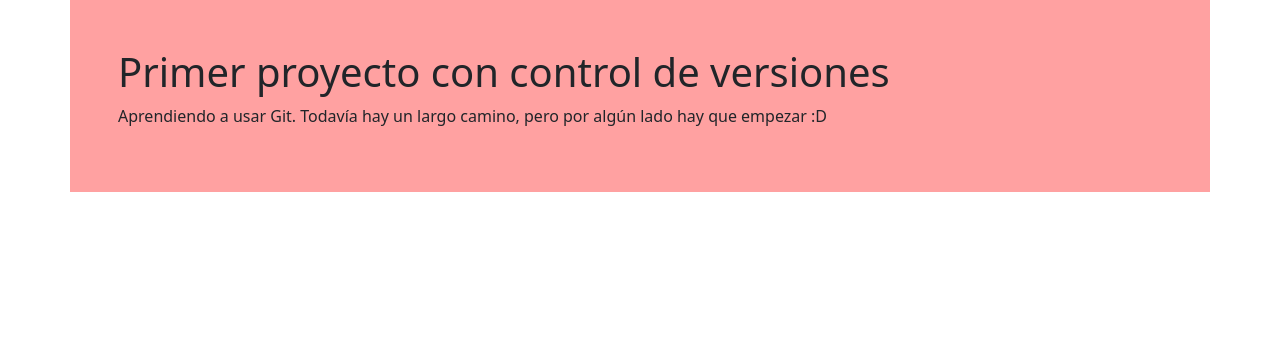
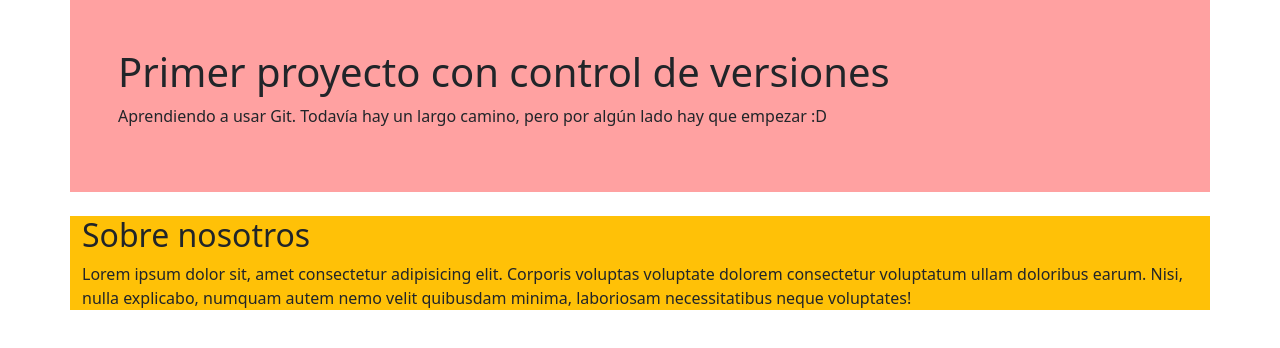
Before and after one commit to CaC2022c2-FullStackJAVA-22553/ejemplo-git, a plain HTML site: page index.html in a window 1280 px wide. Drawn offline with nearby package versions, Linux system fonts and the light colour scheme.

Commit message:
Agregado Sobre Nosotros

```diff
--- a/index.html
+++ b/index.html
@@ -8,7 +8,6 @@
     <!-- Latest compiled and minified CSS -->
     <link href="https://cdn.jsdelivr.net/npm/bootstrap@5.2.0/dist/css/bootstrap.min.css" rel="stylesheet">
     <link rel="stylesheet" href="css/estilo.css">
-
 </head>
 <body>
 
@@ -17,6 +16,11 @@
         <p>Aprendiendo a usar Git. Todavía hay un largo camino, pero por algún lado hay que empezar :D</p>
     </div>
 
+    <div class="container mt-4 bg-warning">
+        <h2>Sobre nosotros</h2>
+        <p>Lorem ipsum dolor sit, amet consectetur adipisicing elit. Corporis voluptas voluptate dolorem consectetur voluptatum ullam doloribus earum. Nisi, nulla explicabo, numquam autem nemo velit quibusdam minima, laboriosam necessitatibus neque voluptates!</p>
+    </div>
+
 
     <!-- Latest compiled JavaScript -->
     <script src="https://cdn.jsdelivr.net/npm/bootstrap@5.2.0/dist/js/bootstrap.bundle.min.js"></script>
```
